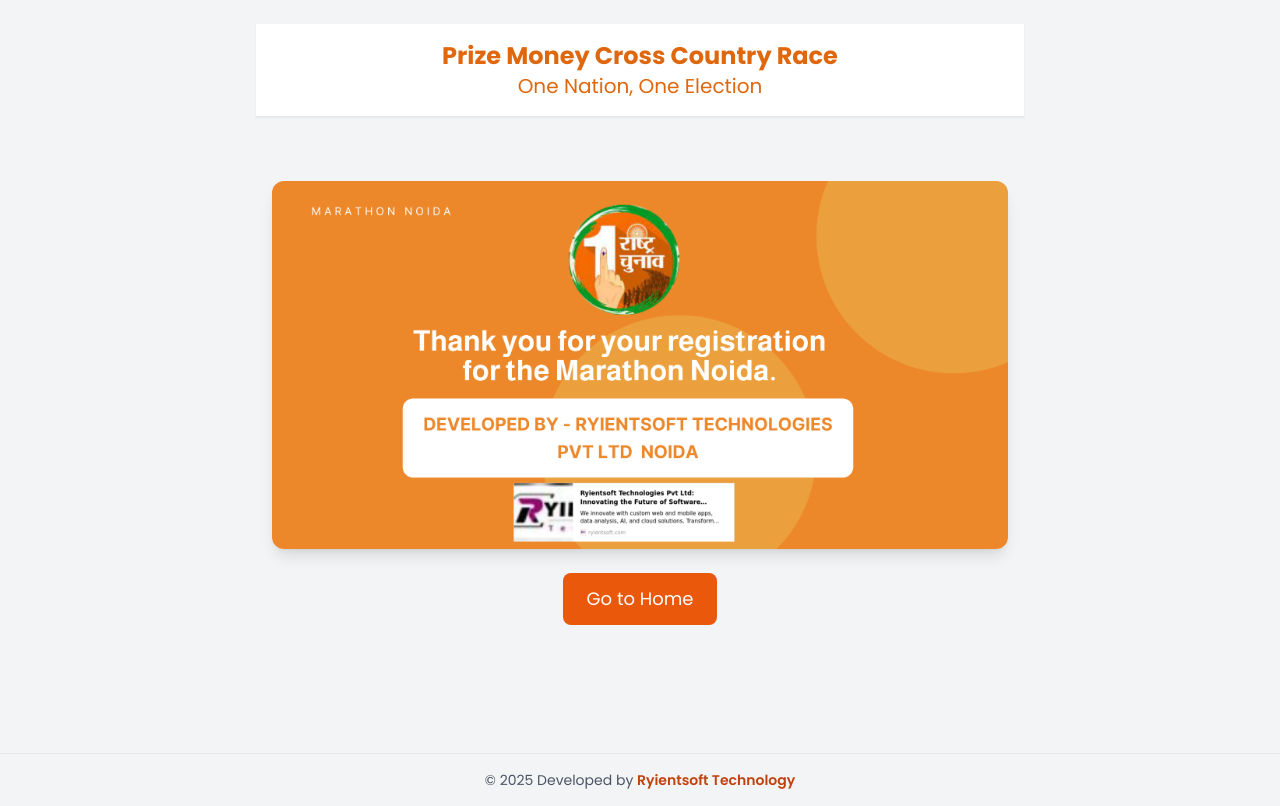
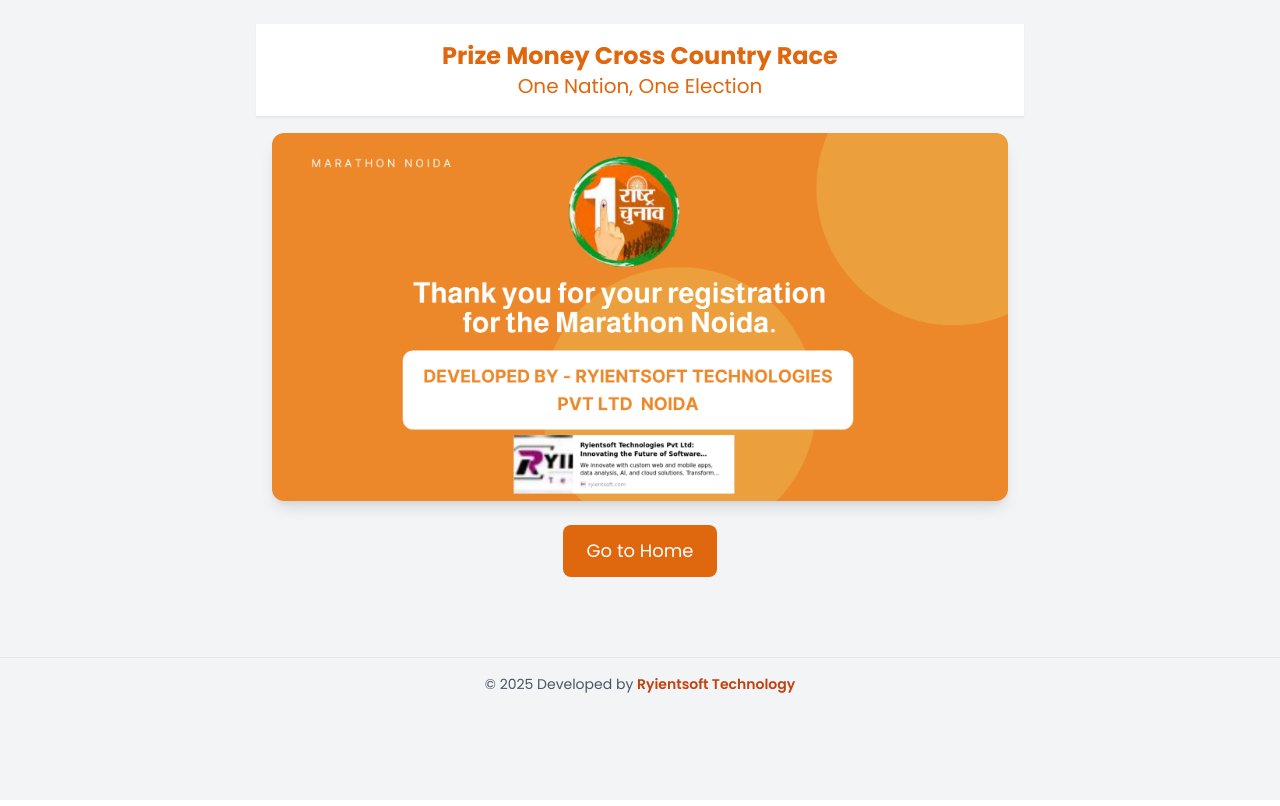
Before and after one commit to kamaljoshi7465/client-capture-app, a React (Create React App) app: page /success in a window 1280 px wide. Built offline with nearby package versions, Linux system fonts and the light colour scheme.

Commit message:
SuccessPage.jsx edited online with Bitbucket

```diff
--- a/src/Pages/SuccessPage.jsx
+++ b/src/Pages/SuccessPage.jsx
@@ -34,7 +34,7 @@
       </Helmet>
       <Layout>
       <Header heading="Prize Money Cross Country Race" />
-      <div className="max-w-3xl mx-auto text-center py-16 px-4">
+      <div className="max-w-3xl mx-auto text-center py-4 px-4">
         <Link
           to="https://www.ryientsoft.com/"
           target="_blank"
@@ -48,7 +48,7 @@
         </Link>
         <button
           onClick={() => navigate("/")}
-          className="bg-orange-600 text-white px-6 py-3 rounded-lg text-lg hover:bg-orange-700 mt-6"
+          className="bg-[#df670e] hover:bg-orange-700 text-white px-6 py-3 rounded-lg text-lg mt-6"
         >
           Go to Home
         </button>
```
